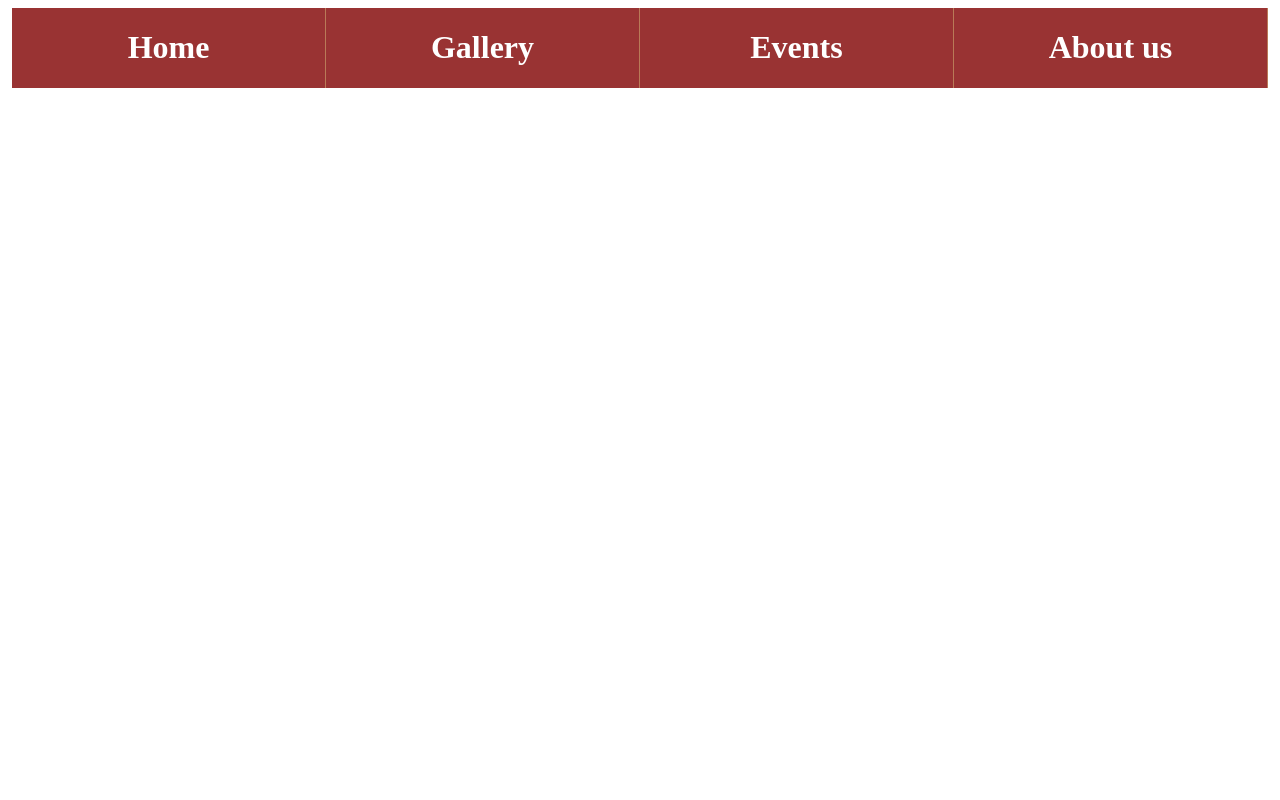
After one commit to sikander27/tilt_project, a PHP site: page /index.html in a window 1280 px wide. The commit adds this page. Run offline with PHP 8.4, Linux system fonts and the light colour scheme.

Commit message:
hover function working

```diff
--- /dev/null
+++ b/index.html
@@ -0,0 +1,26 @@
+<html>
+<head>
+    <title>Tilt</title>
+    <link rel="stylesheet" type="text/css" href="sk1.css">
+    </head>
+    <body>
+    <div class="row">
+       <div class="column" title="click here to know more">
+         <a href="#"><h1 style="align-self:flex-end">Home</h1></a>
+        </div>
+        <div class="column">
+              <a href="#"> <h1 style="align-self:flex-end">Gallery</h1></a>
+        </div>
+        <div  class="column">
+        <a style="align-self:flex-end" href="#"><h1  >Events</h1></a>
+        </div>
+    <div class="column">
+            <!---<a style="align-self:flex-end" href="#"> --><a href="#"><h1  style="align-self:flex-end">About us</h1></a>
+        </div>
+
+
+        </div>
+
+
+    </body>
+</html>
--- a/sk1.css
+++ b/sk1.css
@@ -13,22 +13,25 @@ body{
 .column{
     display: flex;
         flex: 25%;
-    padding: 0px 4px;
-    background-color: aqua;
-    border-right: 1px solid black;
+
+    background-color:#993333;
+    border-right: 1px solid  rgb(185,122,87);
     height: 100%;
 justify-content: center;
 }
-.column a{
+.row a{
     text-decoration: none;
      color: white;
     padding: 14px 20px;
+    height:100%;
+	padding:0px 20px;
 
 
 }
-.column a:hover{
-      background-color:cornflowerblue;
+.row a:hover{
+      background-color:rgb(221,190,74);
     color: black;
+	width:100%;
 
 
 
```
